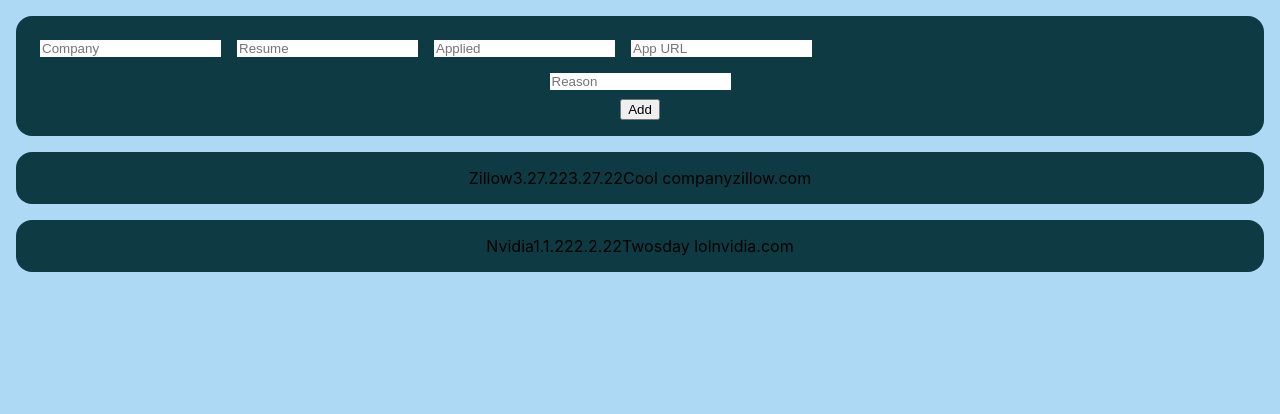
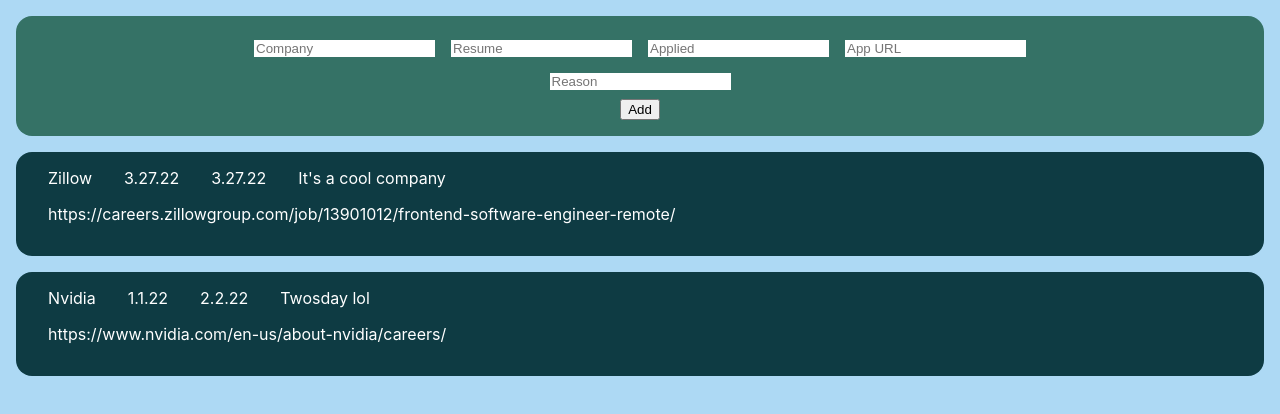
Before and after one commit to michael-mcmasters/Job-Tracker, a React (Create React App) app: page / in a window 1280 px wide. Shown: the top 414 px of the page. Built offline with nearby package versions, Linux system fonts and the light colour scheme.

Commit message:
Convert CSS files to CSS modules

```diff
--- a/src/App.tsx
+++ b/src/App.tsx
@@ -1,11 +1,11 @@
 import React from 'react';
-import './styles/App.css';
+import styles from './styles/App.module.css';
 import NewJob from './components/NewJob';
 import Jobs from './components/Jobs';
 
 function App() {
   return (
-    <div className="App">
+    <div className={styles.App}>
       <NewJob
        message='hi'
        num={4}
--- a/src/components/Job.tsx
+++ b/src/components/Job.tsx
@@ -1,5 +1,5 @@
 import React from 'react';
-import "../styles/Job.css"
+import styles from "../styles/Job.module.css";
 
 interface Job {
   company: string;
@@ -11,12 +11,15 @@
 
 const Job = (props: Job) => {
   return (
-    <div className="background">
-      {props.company}
-      {props.resume}
-      {props.applied}
-      {props.reason}
-      {props.appUrl}
+    <div className={styles.background}>
+
+      <span>{props.company}</span>
+      <span>{props.resume}</span>
+      <span>{props.applied}</span>
+      <span>{props.reason}</span>
+      <p>
+        <span>{props.appUrl}</span>
+      </p>
     </div>
   );
 };
--- a/src/components/Jobs.tsx
+++ b/src/components/Jobs.tsx
@@ -8,8 +8,8 @@
 
   return (
     <>
-      <Job company="Zillow" resume={'3.27.22'} applied={'3.27.22'} reason={'Cool company'} appUrl={"zillow.com"} />
-      <Job company="Nvidia" resume={'1.1.22'} applied={'2.2.22'} reason={'Twosday lol'} appUrl={"nvidia.com"}/>
+      <Job company="Zillow" resume={'3.27.22'} applied={'3.27.22'} reason={"It's a cool company"} appUrl={"https://careers.zillowgroup.com/job/13901012/frontend-software-engineer-remote/"} />
+      <Job company="Nvidia" resume={'1.1.22'} applied={'2.2.22'} reason={'Twosday lol'} appUrl={"https://www.nvidia.com/en-us/about-nvidia/careers/"}/>
     </>
   );
 };
--- a/src/components/NewJob.tsx
+++ b/src/components/NewJob.tsx
@@ -1,5 +1,5 @@
 import React, { Consumer } from 'react';
-import "../styles/NewJob.css";
+import styles from "../styles/NewJob.module.css";
 
 interface ChildProps {
   message: string;
@@ -10,7 +10,7 @@
   // Will take in a function to add a new job
 
   return (
-    <div className="background">
+    <div className={styles.background}>
       <div className="input-container">
         <input type="text" placeholder="Company"></input>
         <input type="text" placeholder="Resume"></input>
--- a/src/styles/Job.css
+++ b/src/styles/Job.module.css
@@ -3,4 +3,10 @@
   background-color: #0E3B43;
   padding: 1rem;
   border-radius: 1rem;
+  color: white;
+  text-align: left;
 }
+
+span {
+  margin: 1rem;
+}
```
Also changed, not shown: src/styles/App.module.css (renamed from src/styles/App.css), src/styles/NewJob.module.css (renamed from src/styles/NewJob.css).
